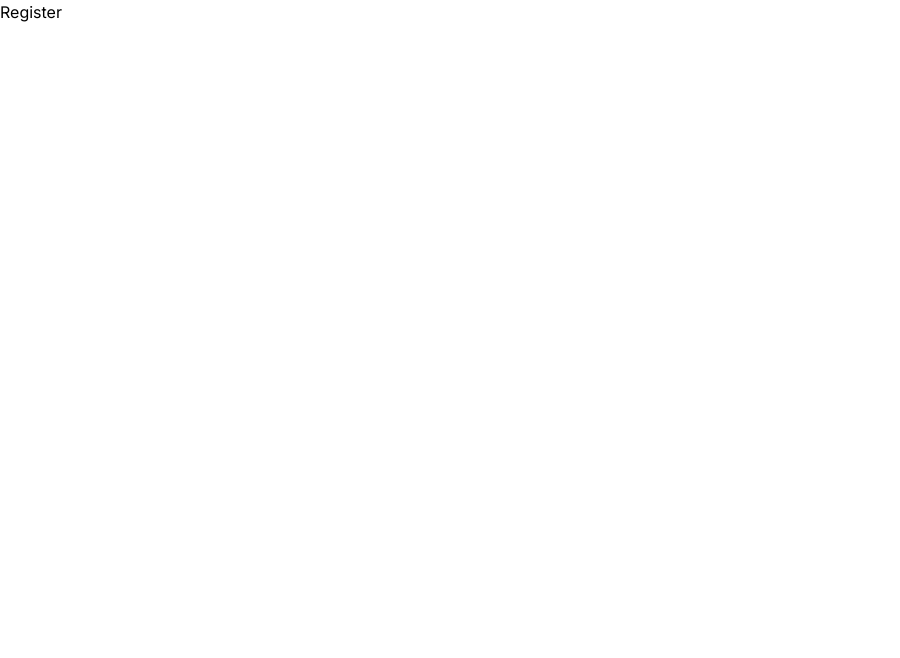
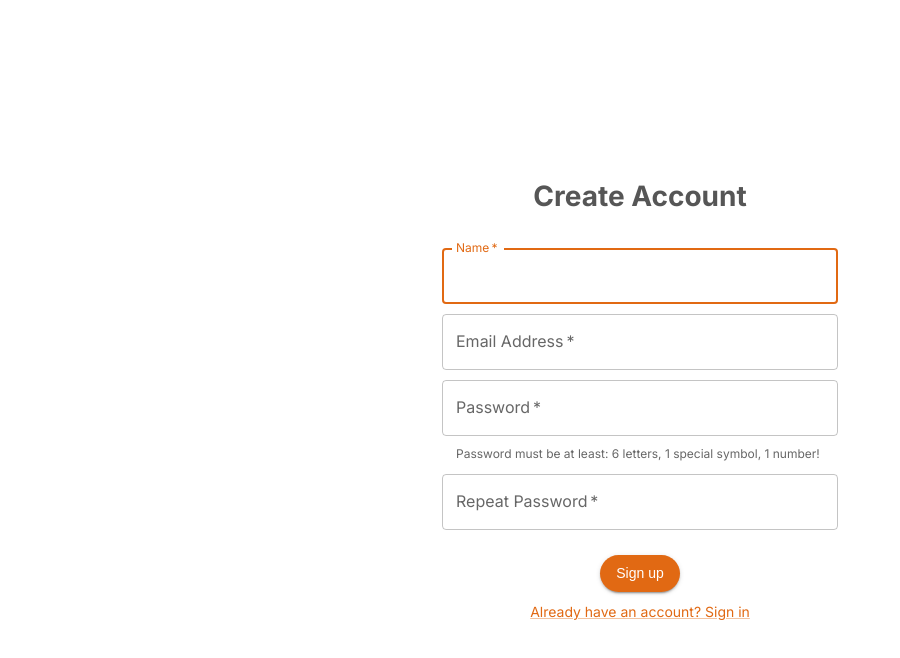
Before and after one commit to Liz0001/Bestays-Project, a React (Vite) app in the folder client/: page /signup in a window 1280 px wide. Shown: the top 658 px of the page, without its empty margins (0-900 px from the left). Built offline with nearby package versions, Linux system fonts and the light colour scheme; a web font is replaced by a local one.

Commit message:
register styles

```diff
--- a/client/src/components/loginRegister/register/Register.tsx
+++ b/client/src/components/loginRegister/register/Register.tsx
@@ -1,3 +1,178 @@
+import { useEffect, useState } from 'react';
+import { useDispatch, useSelector } from 'react-redux';
+import { AppDispatch, RootState } from '../../../store/store';
+import { PageStatus } from '../../../enums/pageStatus';
+import { registerUser } from '../../../store/features/loginRegister/registerSlice';
+import { Box, Button, Container, Link, TextField } from '@mui/material';
+import EmailValidator from 'email-validator';
+import './register.css';
+
 export function Register() {
-    return <div>Register</div>;
+    const dispatch: AppDispatch = useDispatch();
+    const register = useSelector((state: RootState) => state.register);
+
+    const myTimeZone = () => Intl.DateTimeFormat().resolvedOptions().timeZone;
+
+    const [userSignUpData, setUserSignUpData] = useState({
+        name: '',
+        email: '',
+        password: '',
+        passwordCheck: '',
+        timeZone: myTimeZone(),
+    });
+
+    const changeHandler = (e: any) => {
+        setUserSignUpData({
+            ...userSignUpData,
+            [e.target.name]: e.target.value,
+        });
+    };
+
+    const [validateName, setValidateName] = useState(true);
+    const [validateEmail, setValidateEmail] = useState(true);
+    const [validatePass, setValidatePass] = useState(true);
+
+    function validateData() {
+        const name = userSignUpData.name.trim().length > 1;
+        setValidateName(name);
+
+        const email = EmailValidator.validate(userSignUpData.email);
+        setValidateEmail(email);
+
+        const digitRegex = /[0-9]/;
+        const specialSymbolRegex = /[!@#$%^&*]/;
+
+        const hasDigit = digitRegex.test(userSignUpData.password);
+        const hasSpecialSymbol = specialSymbolRegex.test(
+            userSignUpData.password
+        );
+
+        const isWithinLengthRange = userSignUpData.password.length >= 6;
+        const passwordsMatch =
+            userSignUpData.password == userSignUpData.passwordCheck;
+
+        if (
+            hasDigit &&
+            hasSpecialSymbol &&
+            isWithinLengthRange &&
+            passwordsMatch
+        ) {
+            setValidatePass(true);
+        } else {
+            setValidatePass(false);
+        }
+    }
+
+    const handleSubmit = async (event: React.FormEvent<HTMLFormElement>) => {
+        event.preventDefault();
+        validateData();
+
+        if (validateEmail && validateName && validatePass) {
+            dispatch(registerUser(userSignUpData));
+        }
+    };
+
+    useEffect(() => {
+        // TODO:
+        if (register.registerStatus == PageStatus.loading) {
+            console.log('Loading spinner will be added here');
+        }
+        if (register.registerStatus == PageStatus.success) {
+            console.log('With SUCCESS user is directed to login page!');
+        }
+    }, [register.registerStatus]);
+
+    return (
+        <Container
+            maxWidth="xs"
+            style={{
+                width: '100vw',
+                height: '100vh',
+                display: 'flex',
+                flexDirection: 'column',
+                textAlign: 'center',
+                justifyContent: 'center',
+            }}
+        >
+            <h1 className="heading">Create Account</h1>
+            <Box
+                className="reg-form"
+                component="form"
+                noValidate
+                onSubmit={handleSubmit}
+                sx={{ mt: 3 }}
+            >
+                <TextField
+                    autoComplete="name"
+                    name="name"
+                    required
+                    fullWidth
+                    id="name"
+                    label="Name"
+                    autoFocus
+                    helperText={validateName ? '' : `Name can't be empty!`}
+                    onChange={changeHandler}
+                    value={userSignUpData.name}
+                />
+                <TextField
+                    required
+                    fullWidth
+                    id="email"
+                    label="Email Address"
+                    name="email"
+                    autoComplete="email"
+                    helperText={validateEmail ? '' : 'This email is not valid!'}
+                    onChange={changeHandler}
+                    value={userSignUpData.email}
+                />
+                <TextField
+                    required
+                    fullWidth
+                    name="password"
+                    label="Password"
+                    type="password"
+                    id="password"
+                    autoComplete="new-password"
+                    onChange={changeHandler}
+                    value={userSignUpData.password}
+                    helperText="Password must be at least: 6 letters, 1 special symbol, 1 number!"
+                />
+                <TextField
+                    required
+                    fullWidth
+                    name="passwordCheck"
+                    label="Repeat Password"
+                    type="password"
+                    id="passwordCheck"
+                    autoComplete="new-password"
+                    className="password"
+                    helperText={
+                        (userSignUpData.passwordCheck !==
+                            userSignUpData.password &&
+                            userSignUpData.passwordCheck.length > 4) ||
+                        !validatePass
+                            ? 'MAKE SURE PASSWORDS MATCH'
+                            : ''
+                    }
+                    onChange={changeHandler}
+                    value={userSignUpData.passwordCheck}
+                />
+
+                <Button type="submit" variant="contained">
+                    Sign up
+                </Button>
+
+                {/* LATER FOR PRIVACY NOTICE!!!
+                <FormControlLabel
+                    control={
+                        <Checkbox value="allowExtraEmails" color="primary" />
+                    }
+                    label="I want to receive inspiration, marketing promotions and updates via email."
+                /> */}
+            </Box>
+            <Link href="/signin" variant="body2">
+                Already have an account? Sign in
+            </Link>
+        </Container>
+    );
 }
--- /dev/null
+++ b/client/src/components/loginRegister/register/register.css
@@ -0,0 +1,13 @@
+.reg-form div {
+    margin-bottom: 5px;
+}
+
+.reg-form button {
+    margin-top: 15px;
+    margin-bottom: 10px;
+}
+
+.reg-form p {
+    margin-bottom: 5px;
+    /* color: #e16913; */
+}
```
